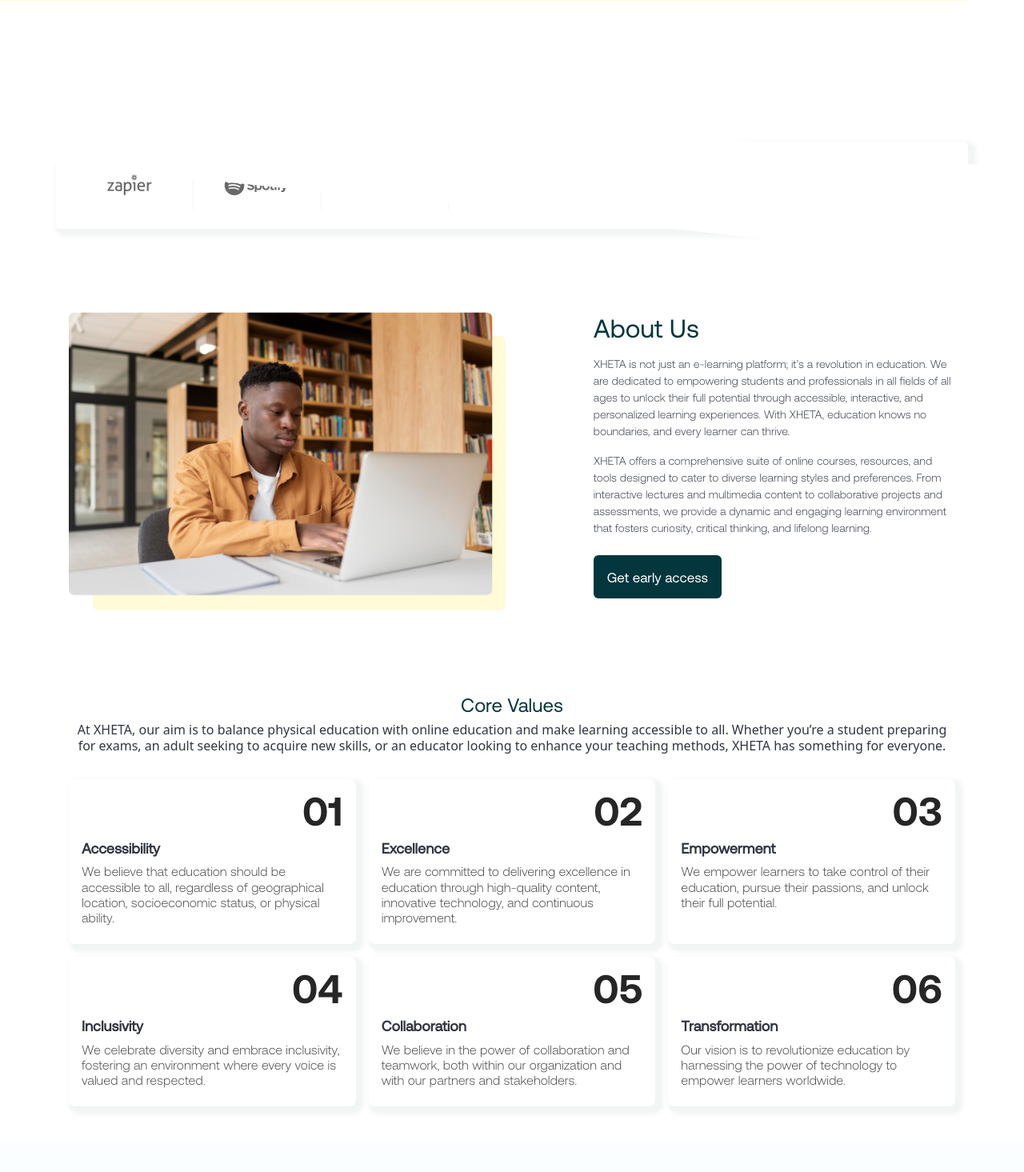
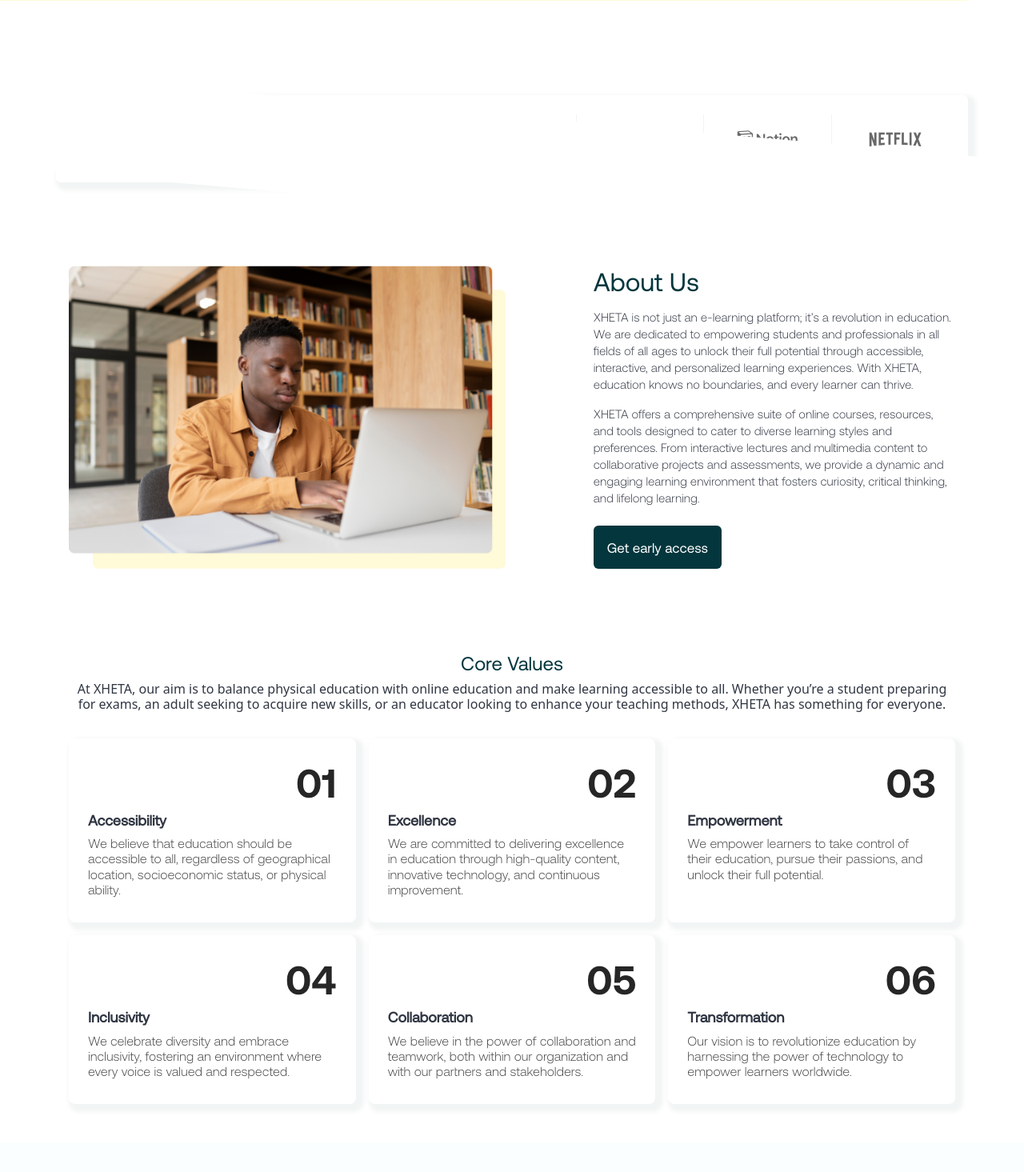
Before and after one commit to Quadri28/xheta, a React (Vite) app: page / in a window 1280 px wide. Shown: the part 745-2210 px from the top of the page at 80% size. Built offline with nearby package versions, Linux system fonts and the light colour scheme.

Commit message:
changed some layouts

```diff
--- a/src/Components/AboutUs.css
+++ b/src/Components/AboutUs.css
@@ -8,8 +8,9 @@ section{
     color: var(--dark-green);
 }
 .about-body{
-    font-size: 14px;
+    font-size: 15px;
     font-weight: 400;
+    line-height: 21px;
     color: #303642;
     font-family: Aeonik-sm;
 }
--- a/src/Components/CoreValues.jsx
+++ b/src/Components/CoreValues.jsx
@@ -50,8 +50,8 @@ const values=[
       <div className="value-cards ">
         {
             values.map((value)=>(
-            <div className="px-3 py-2 card value-card" key={value.number}>
-                <h4 className="number">{value.number}</h4>
+            <div className="px-4 py-3 card value-card" key={value.number}>
+                <h4 className="number my-2">{value.number}</h4>
                 <h3>{value.header}</h3>
                 <p>{value.body}</p>
             </div>
--- a/src/Components/Hero.css
+++ b/src/Components/Hero.css
@@ -15,7 +15,7 @@
     grid-template-columns: repeat(auto-fit, minmax(100px, 1fr));
     place-content: center;
     text-align: center;
-    margin-top: 11rem;
+    margin-top: 7.4rem;
 }
 .logos-container .bg-white{
     padding: 1rem;
@@ -54,7 +54,7 @@
         position: absolute;
         height: 120px;
         background: #fff;
-        transform: skewY(6deg);
+        transform: skewY(5deg);
         left: 0;
         right: 0;
         bottom: -210px;
--- a/src/Components/JoinWaitlist.css
+++ b/src/Components/JoinWaitlist.css
@@ -12,7 +12,7 @@
   }
   @media screen and (max-width:580px) {
     .waitlist-card{
-      left: 5%;
+      left: 7%;
       position: absolute;
       top: 10%;
       padding: 5px 2px;
```
